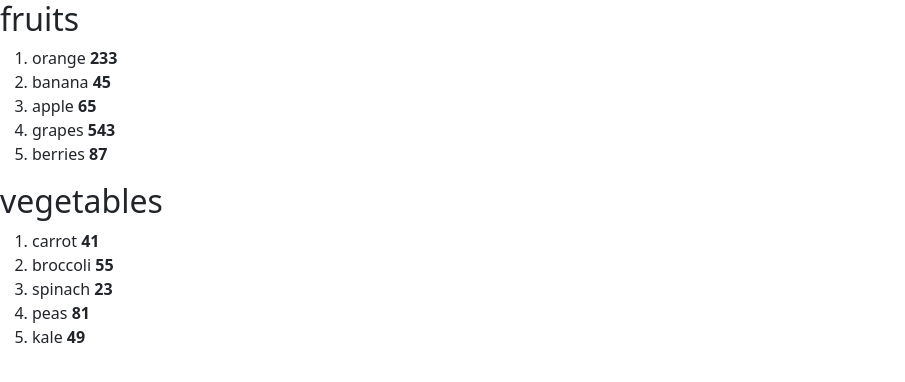
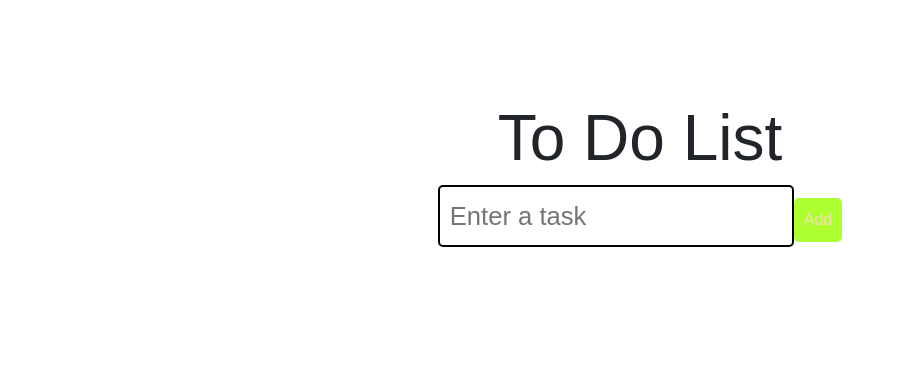
Before and after one commit to ArhabSafwan/react-app, a React (Vite) app: page / in a window 1280 px wide. Shown: the top 382 px of the page, without its empty margins (0-905 px from the left). Built offline with nearby package versions, Linux system fonts and the light colour scheme.

Commit message:
todo task done

```diff
--- a/src/App.tsx
+++ b/src/App.tsx
@@ -1,30 +1,9 @@
-import Alert from "./components/Alert";
-import { Buttons } from "./components/Buttons";
-import { useState } from "react";
-import Student from "./components/Student";
-import UserGreeting from "./components/UserGreeting";
-import List from "./components/List";
-//props: read only properties that can be shared from parent component
-// to child component
+import ToDoList from "./ToDoList.jsx";
+
 function App() {
-  const fruits = [
-    { id: 1, name: "orange", calories: 233 },
-    { id: 2, name: "banana", calories: 45 },
-    { id: 3, name: "apple", calories: 65 },
-    { id: 4, name: "grapes", calories: 543 },
-    { id: 5, name: "berries", calories: 87 },
-  ];
-  const vegetables = [
-    { id: 1, name: "carrot", calories: 41 },
-    { id: 2, name: "broccoli", calories: 55 },
-    { id: 3, name: "spinach", calories: 23 },
-    { id: 4, name: "peas", calories: 81 },
-    { id: 5, name: "kale", calories: 49 },
-  ];
   return (
     <div>
-      <List items={fruits} category="fruits" />
-      <List items={vegetables} category="vegetables" />
+      <ToDoList />
     </div>
   );
 }
--- /dev/null
+++ b/src/ToDoList.jsx
@@ -0,0 +1,77 @@
+import React, { useState } from 'react';
+function ToDoList() {
+    const [tasks, setTasks] = useState([]);
+    const [newTask, setNewTask] = useState('');
+    function handleInputChange(event) {
+        setNewTask(event.target.value)
+    }
+    function addTask() {
+        //use updater function for every new task [...tasks,newTask]
+        if (newTask.trim() !== "") {
+            setTasks(t => [...t, newTask]);
+            setNewTask("");
+        }
+    }
+    function deleteTask(index) {
+        const updatedTasks = tasks.filter((element, i) => i !== index);
+        setTasks(updatedTasks);
+    }
+    function moveTaskUp(index) {
+        if (index > 0) {
+            const updatedTasks = [...tasks];
+            [updatedTasks[index], updatedTasks[index - 1]] =
+                [updatedTasks[index - 1], updatedTasks[index]];
+            setTasks(updatedTasks);
+        }
+    }
+    function moveTaskDown(index) {
+        if (index < tasks.length-1) {
+            const updatedTasks = [...tasks];
+            [updatedTasks[index], updatedTasks[index + 1]] =
+                [updatedTasks[index + 1], updatedTasks[index]];
+            setTasks(updatedTasks);
+        }
+    }
+
+    return (
+        <div className='to-do-list'>
+            <h1>To Do List</h1>
+            <div>
+                <input
+                    type="text"
+                    placeholder='Enter a task'
+                    value={newTask}
+                    onChange={handleInputChange} />
+                <button
+                    className='add-button'
+                    onClick={addTask}>Add
+                </button>
+            </div>
+            <ol>
+                {tasks.map((tasks, index) =>
+                    <li key={index}>
+                        <span
+                            className='text'>{tasks}
+                        </span>
+                        <button
+                            className='delete-button'
+                            onClick={() =>
+                                deleteTask(index)}>Delete
+                        </button>
+                        <button
+                            className='move-button-up'
+                            onClick={() =>
+                                moveTaskUp(index)}>Up
+                        </button>
+                        <button
+                            className='move-button-down'
+                            onClick={() =>
+                                moveTaskDown(index)}>Down
+                        </button>
+                    </li>
+                )}
+            </ol>
+        </div>
+    );
+}
+export default ToDoList;
--- a/src/index.css
+++ b/src/index.css
@@ -1,31 +1,54 @@
-.student{
+.to-do-list{
     font-family: Arial, Helvetica, sans-serif;
-    font-size: 2em;
-    padding: 10px;
-    border: 1px solid;
-
+    text-align: center;
+    margin-top: 100px;
 }
-
-.student p{
-    margin: 0;
+h1{
+    font-size: 4rem;
 }
-
-.welcome-message{
-    font-size: 2em;
-    background-color: aquamarine;
-    border: 1px solid;
+button{
+    padding: 10px 10px;
+    color: wheat;
+    border: none;
     border-radius: 5px;
-    text-align: center;
-    padding: 20px;
-    margin: 0;
+    cursor: pointer;
+    transition: background-color 0.5s ease;
 }
-
-.prompt-login{
-    font-size: 2em;
-    background-color: rgb(255, 168, 127);
-    border: 1px solid;
+.add-button{
+    background-color: greenyellow;
+}
+.delete-button{
+    background-color: rgb(255, 47, 47);
+}
+.move-button-up{
+    background-color: rgb(47, 154, 255);
+}
+.move-button-down{
+    background-color: rgb(47, 154, 255);
+}
+input[type="text"]{
+font-size: 1.6rem;
+padding: 10px;
+border: 2px solid black;
+border-radius: 5px;
+}
+ol{
+    padding: 0;
+    margin-top: 10px;
+}
+li{
+    font-size: 2rem;
+    padding: 15px;
+    margin-bottom: 10px;
+    border: 3px solid black;
     border-radius: 5px;
-    text-align: center;
-    padding: 20px;
-    margin: 0;
+    display: flex;
+    align-items: center;
 }
+.text{
+    flex: 1;
+}
+.delete-button, .move-button-down, .move-button-up{
+    padding: 8px 10px;
+    margin-left: 10px;
+}
```
